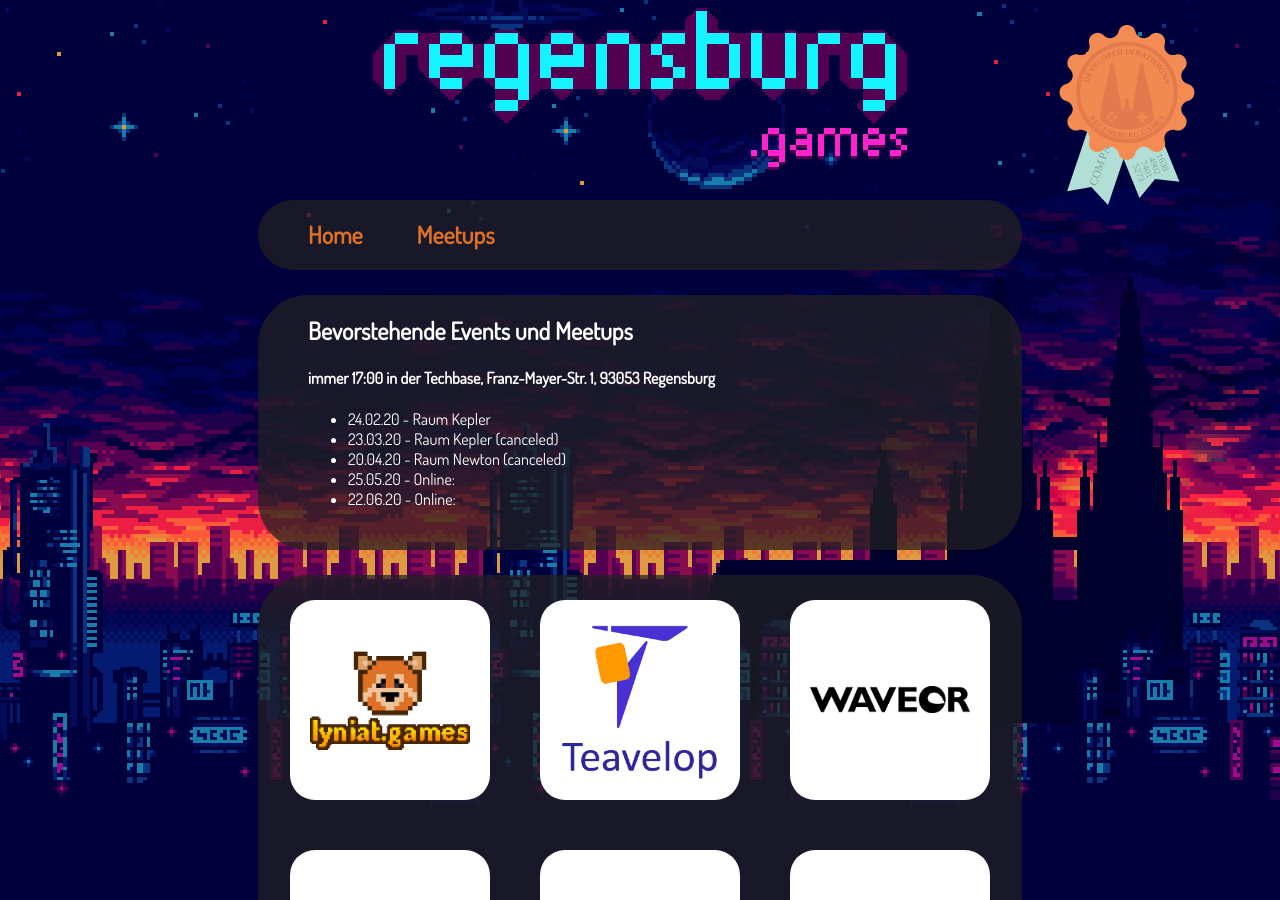
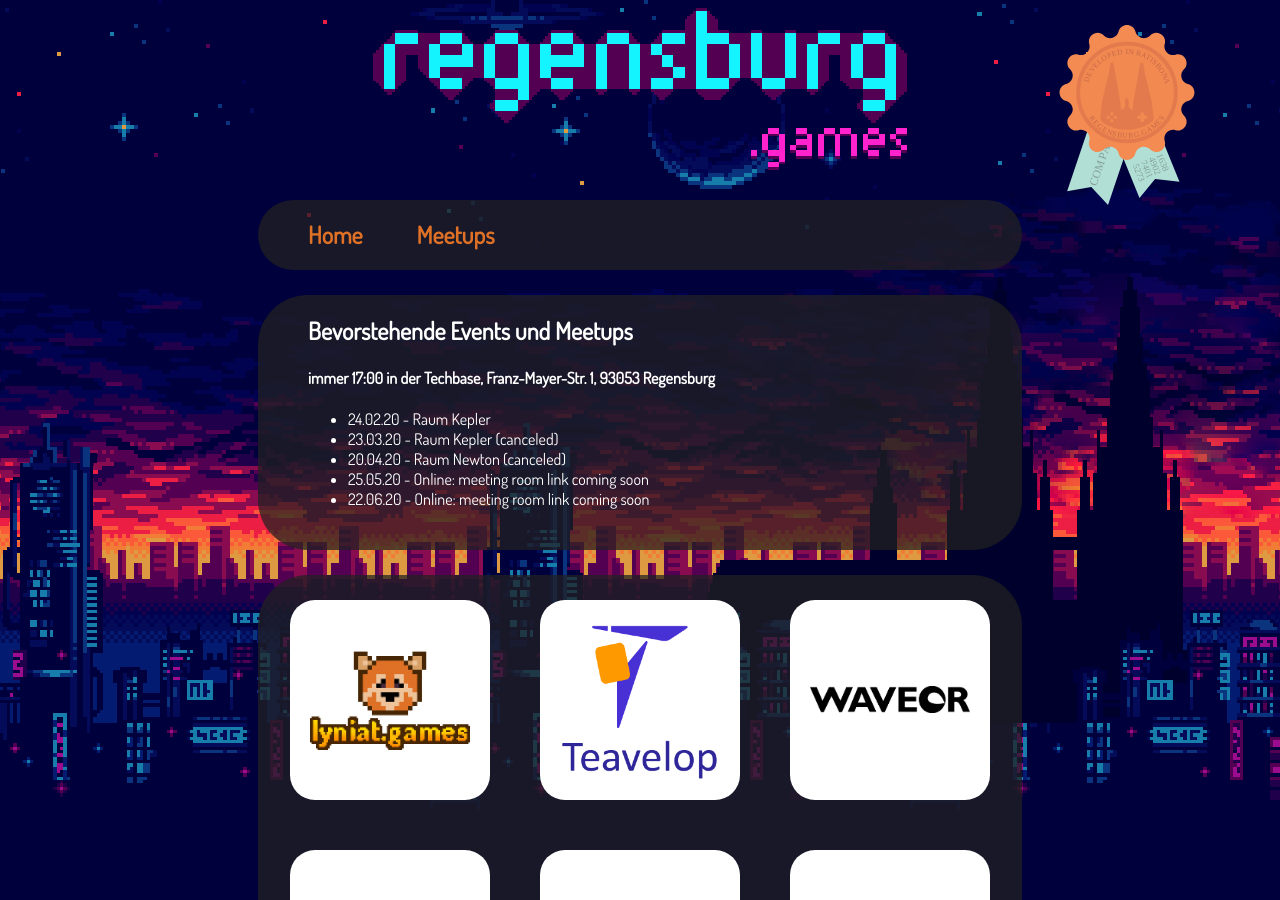
Before and after one commit to Lyniat/GameDevMeetup-Regensburg, a Jekyll site: the page built from events.md, in a window 1280 px wide and 900 px high. Built offline with Jekyll 4.4.1, drawn with Linux system fonts in a browser that asks for light colours; our own code applies the rules of GitHub Pages for plain Markdown files; a script that is not in the unit is left out; the repository's description, which GitHub fills in, is left out.

Commit message:
Update events.md

```diff
--- a/events.md
+++ b/events.md
@@ -5,5 +5,5 @@
 * 24.02.20 - Raum Kepler
 * 23.03.20 - Raum Kepler (canceled)
 * 20.04.20 - Raum Newton (canceled)
-* 25.05.20 - Online: <meeting room link coming soon>
-* 22.06.20 - Online: <meeting room link coming soon>
+* 25.05.20 - Online: meeting room link coming soon
+* 22.06.20 - Online: meeting room link coming soon
```
